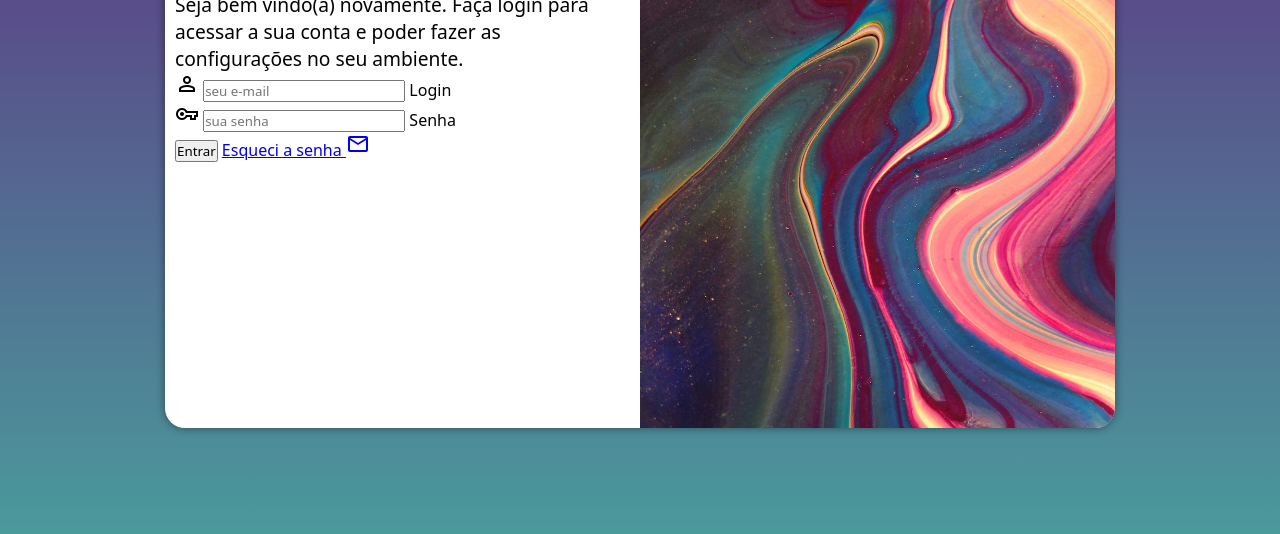
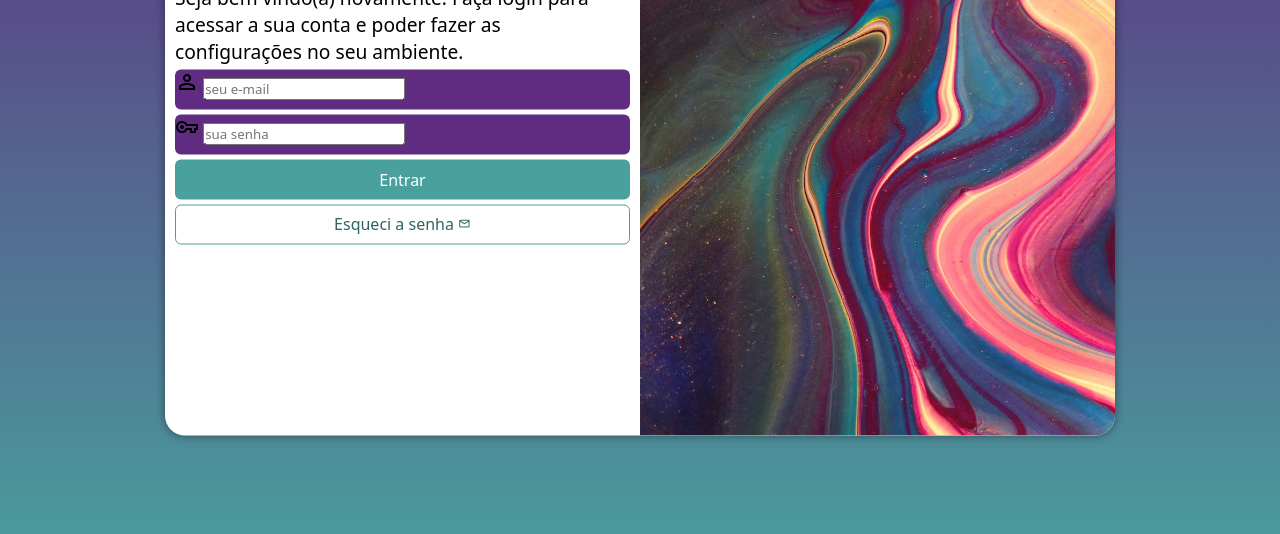
Before and after one commit to rafaelpradomendonca/projeto-login, a plain HTML site: page index.html in a window 1280 px wide. Shown: the part 222-756 px from the top of the page. Drawn offline with nearby package versions, Linux system fonts and the light colour scheme.

Commit message:
formatação do formulário

```diff
--- a/estilos/style.css
+++ b/estilos/style.css
@@ -34,7 +34,7 @@ section#login {
     transform: translate(-50%, -50%);
     background-color: rgb(255, 255, 255);
     width: 250px;
-    height: 500px;
+    height: 515px;
     border-radius: 20px;
     overflow: hidden;
     box-shadow: 0px 0px 10px rgba(0, 0, 0, 0.459);
@@ -67,3 +67,56 @@ div#formulario > h1 {
 div#formulario > p {
     font-size: 0.8em;
 }
+
+form > div.campo {
+    background-color: #5f2c82;
+    display: block;
+    width: 100%;
+    height: 40px;
+    border-radius: 6px;
+    margin: 5px 0px;
+}
+
+div.campo > label {
+    display: none;
+}
+
+form > input[type=submit] {
+    display: block;
+    font-size: 1em;
+    width: 100%;
+    height: 40px;
+    background-color:#49a09d ;
+    color: white;
+    border: none;
+    border-radius: 6px;
+}
+
+form > input[type=submit]:hover {
+    background-color: #2e6462;
+}
+
+form > a.botao {
+    display: block;
+    text-align: center;
+    font-size: 1em;
+    width: 100%;
+    height: 40px;
+    padding-top: 7px;
+    margin-top: 5px;
+    background-color: #ffffff;
+    color:#2e6462 ;
+    border: 1px solid #49a09d;
+    border-radius: 6px;
+    text-decoration: none;
+
+}
+
+form > a.botao:hover {
+    background-color:#60d1cd ;
+}
+
+form > a.botao > i {
+    font-size: 0.8em;
+
+}
--- a/index.html
+++ b/index.html
@@ -29,7 +29,7 @@
                         <label for="isenha">Senha</label>
                     </div>
                     <input type="submit" value="Entrar">
-                    <a href="Esqueci.html">
+                    <a href="Esqueci.html" class="botao">
                         Esqueci a senha <i class="material-symbols-outlined">mail</i>
                     </a>
                 </form>
```
